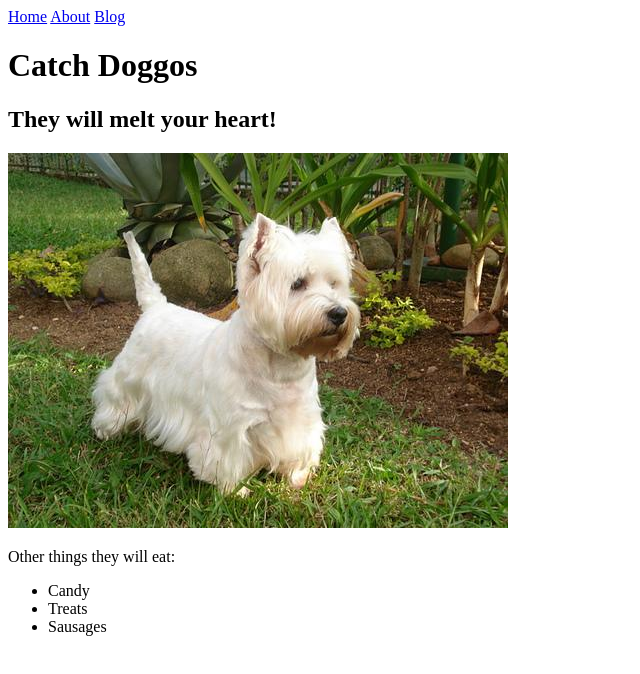
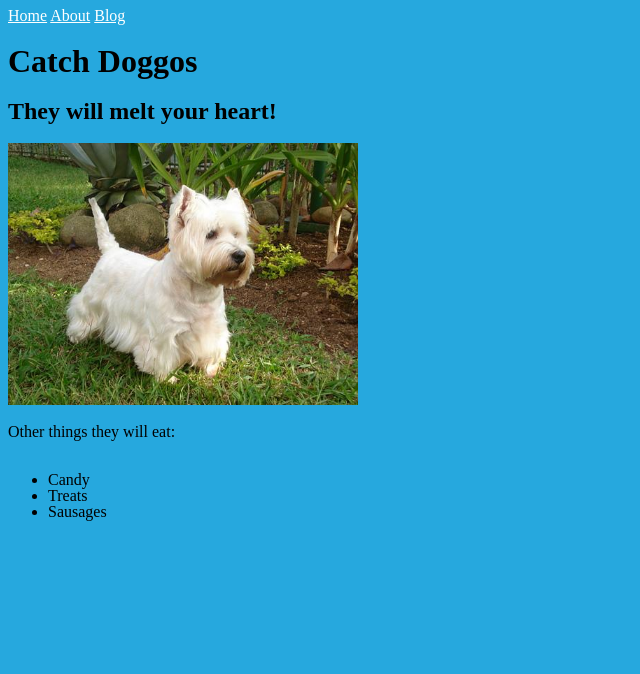
Before and after one commit to hardikyjoshi/eleventy-netlify-cms, an Eleventy site: page index.md in a window 1280 px wide. Shown: the whole page, without its empty margins (0-640 px from the left). Built offline with nearby package versions, Linux system fonts and the light colour scheme; Eleventy itself is replaced by a stand-in of ours; files that its build step writes are made by us from their sources.

Commit message:
Add css to site

```diff
--- a/_includes/base.njk
+++ b/_includes/base.njk
@@ -4,6 +4,7 @@
         <meta charset="UTF-8">
         <meta name="viewport" content="width=device-width, initial-scale=1.0">
         <title>Catch Doggos! | {{title}}</title>
+        <link rel="stylesheet" type="text/css" href="/css/site.css"/>
     </head>
     <body>
         <header>
--- /dev/null
+++ b/css/site.css
@@ -0,0 +1,20 @@
+body {
+  line-height: 1;
+  background-color: #26a8de;
+  color: #000000;
+}
+
+a,
+a:visited,
+a:active {
+  color: #ffffff;
+}
+
+ul,
+ol {
+  display: inline-block;
+}
+
+img {
+  width: 350px;
+}
```
Also changed, not shown: .eleventy.js.
